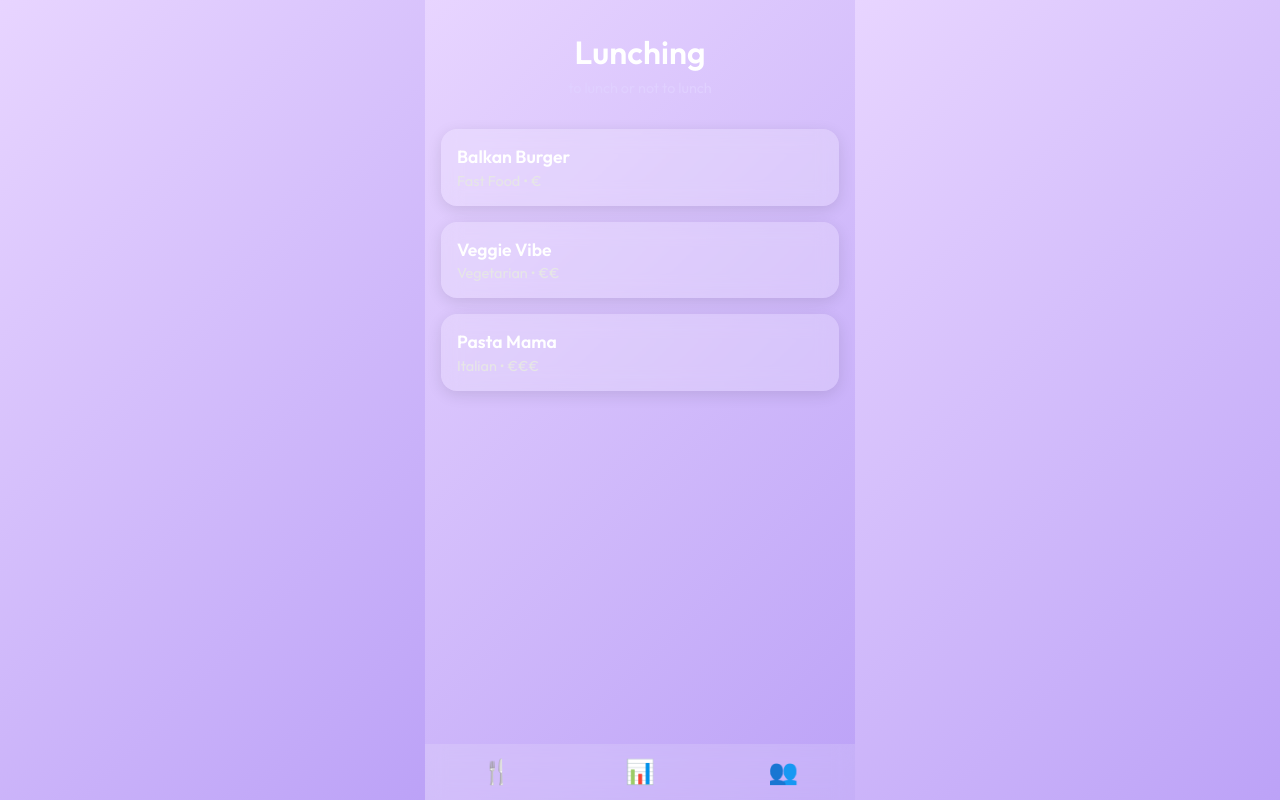
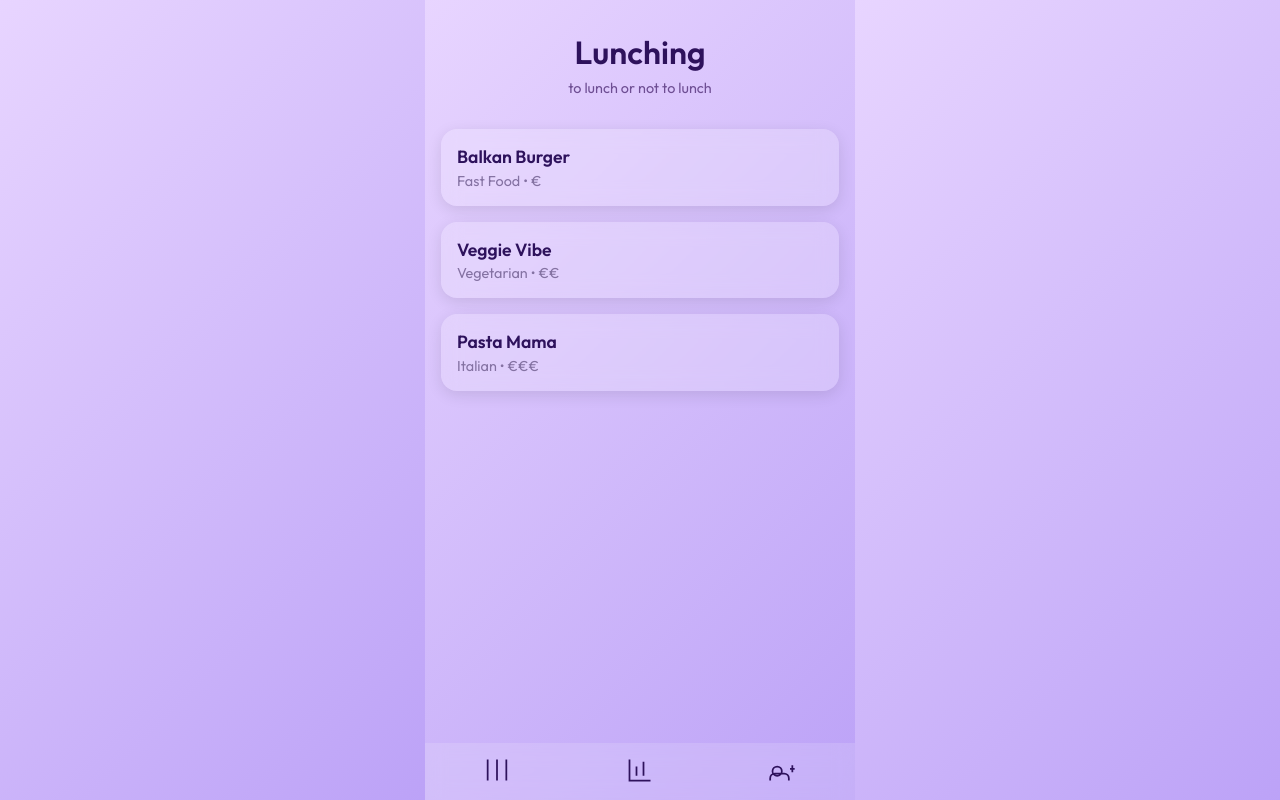
Before and after one commit to GresaNeziri/lunching, a plain HTML site: page index.html in a window 1280 px wide. Drawn offline with Linux system fonts and the light colour scheme.

Commit message:
icon update

```diff
--- a/index.html
+++ b/index.html
@@ -27,13 +27,13 @@
     header h1 {
       margin: 0;
       font-size: 2em;
-      color: #fff;
+      color: #2e125c;
     }
 
     header p {
       margin: 0.5em 0 0;
       font-size: 0.9em;
-      color: #e0d0ff;
+      color: #6e4e93;
     }
 
     .view {
@@ -55,7 +55,7 @@
       margin-bottom: 1em;
       padding: 1em;
       box-shadow: 0 4px 15px rgba(0,0,0,0.1);
-      color: white;
+      color: #2e125c;
     }
 
     .restaurant-item h3 {
@@ -67,7 +67,7 @@
     .restaurant-item p {
       margin: 0.25em 0 0;
       font-size: 0.9em;
-      color: #e6e6e6;
+      color: #8472a2;
     }
 
     nav {
@@ -88,9 +88,17 @@
     nav button {
       background: none;
       border: none;
-      color: white;
-      font-size: 1.5em;
+      color: inherit;
       cursor: pointer;
+      padding: 0;
+    }
+
+    nav svg {
+      width: 28px;
+      height: 28px;
+      stroke: #2e125c;
+      stroke-width: 1.5;
+      fill: none;
     }
   </style>
 </head>
@@ -127,9 +135,15 @@
   </div>
 
   <nav>
-    <button title="Restaurants" onclick="showView('homeView')">🍴</button>
-    <button title="Votes" onclick="showView('votesView')">📊</button>
-    <button title="Team" onclick="showView('teamView')">👥</button>
+    <button title="Restaurants" onclick="showView('homeView')">
+      <svg xmlns="http://www.w3.org/2000/svg" viewBox="0 0 24 24"><path d="M4 3v18m8-18v18m8-18v18"/></svg>
+    </button>
+    <button title="Votes" onclick="showView('votesView')">
+      <svg xmlns="http://www.w3.org/2000/svg" viewBox="0 0 24 24"><path d="M3 3v18h18M9 17V9m6 8V5"/></svg>
+    </button>
+    <button title="Team" onclick="showView('teamView')">
+      <svg xmlns="http://www.w3.org/2000/svg" viewBox="0 0 24 24"><path d="M17 21v-2a4 4 0 0 0-4-4H5a4 4 0 0 0-4 4v2m6-4a4 4 0 1 0 0-8 4 4 0 0 0 0 8zM20 8v6m-2-3h4"/></svg>
+    </button>
   </nav>
 
   <script>
```
